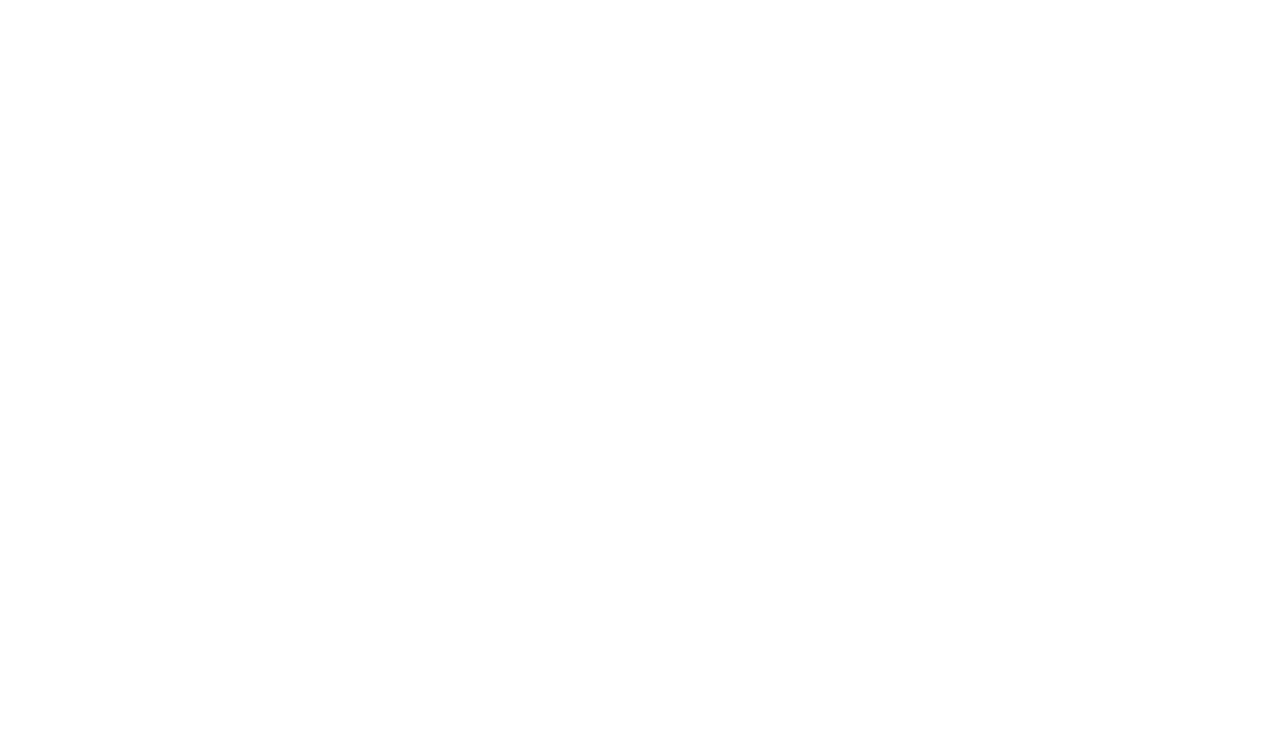
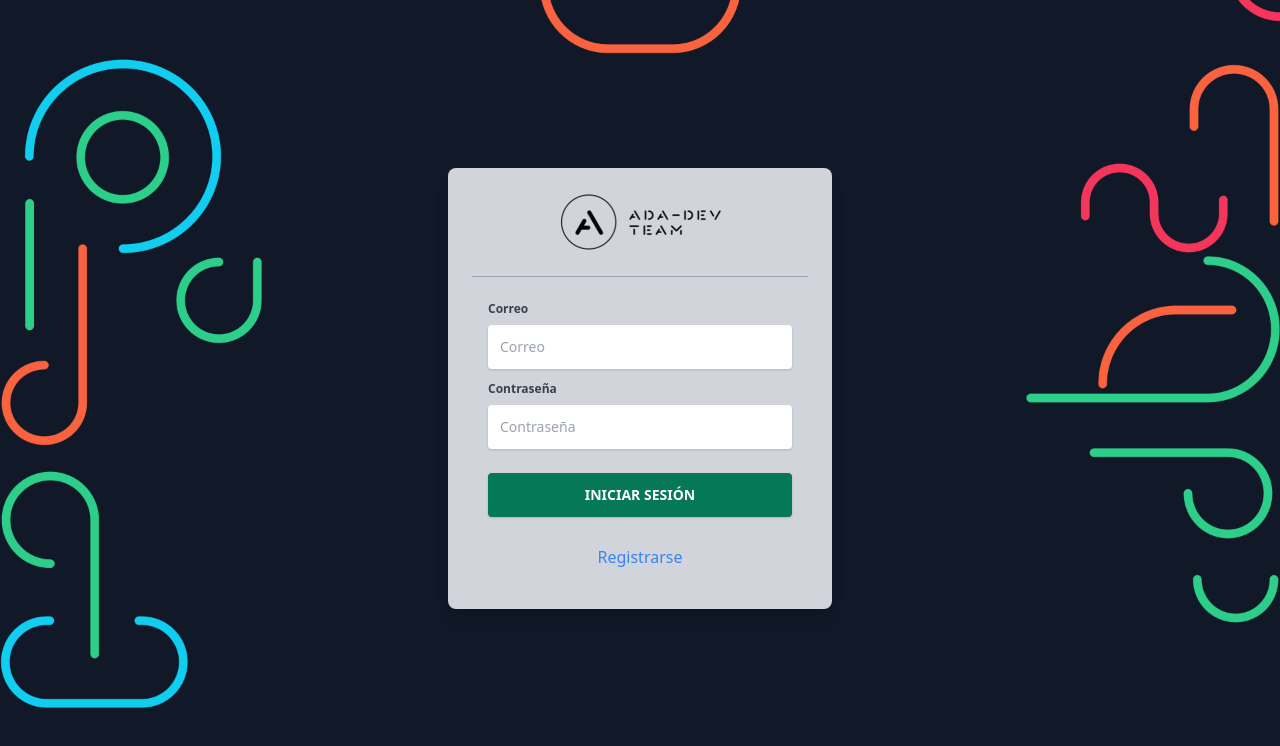
Before and after one commit to ksbcoder/repo-ada-dev, a React (Create React App) app: page /login in a window 1280 px wide. Before the commit this address had no page. Shown: the top 746 px of the page. Built offline with nearby package versions, Linux system fonts and the light colour scheme.

Commit message:
Propuesta de login

```diff
--- a/src/App.jsx
+++ b/src/App.jsx
@@ -13,7 +13,7 @@
 import ActualizarAvance from "pages/avances/ActualizarAvance";
 import Perfil from "pages/usuarios/Perfil";
 import GestionUsuarios from "pages/usuarios/GestionUsuarios";
-
+import Login from "pages/login/Login";
 
 // import PrivateRoute from 'components/PrivateRoute';
 
@@ -30,6 +30,7 @@
       <UserContext.Provider value={{ userData, setUserData }}>
         <BrowserRouter>
           <Routes>
+            <Route path="/login" element={<Login/>}/>
             <Route path="/" element={<PrivateLayout />}>
               <Route path="" element={<Index />} />
               <Route path="usuarios" element={<IndexUsuarios />} />
--- /dev/null
+++ b/src/pages/login/Login.jsx
@@ -0,0 +1,89 @@
+import React from 'react';
+import { Link } from "react-router-dom";
+import Logo from './img/Logito_completo.png';
+const Login = () => {
+    return (
+        <>
+            <main>
+                <section className="absolute w-full h-full">
+                    <div
+                        className="absolute top-0 w-full h-full bg-gray-900"
+                        style={{
+                            backgroundImage:
+                                "url(" + require("./img/Fondo.png").default + ")",
+                            backgroundSize: "100%",
+                            backgroundRepeat: "no-repeat"
+                        }}
+                    ></div>
+                    <div className="container mx-auto px-4 h-full">
+                        <div className="flex content-center items-center justify-center h-full">
+                            <div className="w-full lg:w-4/12 px-4">
+                                <div className="relative flex flex-col min-w-0 break-words w-full mb-6 shadow-lg rounded-lg bg-gray-300 border-0">
+                                    <div className="rounded-t mb-0 px-6 py-6">
+                                        <div class='flex items-center justify-center'>
+                                            <img src={Logo} alt="..." className="text-center" />
+                                        </div>
+                                        <hr className="mt-6 border-b-1 border-gray-400" />
+                                    </div>
+                                    <div className="flex-auto px-4 lg:px-10 py-10 pt-0">
+                                        <form>
+                                            <div className="relative w-full mb-3">
+                                                <label
+                                                    className="block text-gray-700 text-xs font-bold mb-2"
+                                                >
+                                                    Correo
+                                                </label>
+                                                <input
+                                                    type="email"
+                                                    className="border-0 px-3 py-3 placeholder-gray-400 text-gray-700 bg-white rounded text-sm shadow focus:outline-none focus:ring w-full"
+                                                    placeholder="Correo"
+                                                    style={{ transition: "all .15s ease" }}
+                                                />
+                                            </div>
+
+                                            <div className="relative w-full mb-3">
+                                                <label
+                                                    className="block text-gray-700 text-xs font-bold mb-2"
+                                                >
+                                                    Contraseña
+                                                </label>
+                                                <input
+                                                    type="password"
+                                                    className="border-0 px-3 py-3 placeholder-gray-400 text-gray-700 bg-white rounded text-sm shadow focus:outline-none focus:ring w-full"
+                                                    placeholder="Contraseña"
+                                                    style={{ transition: "all .15s ease" }}
+                                                />
+                                            </div>
+                                            <div className="text-center mt-6">
+                                                <Link
+                                                    className="bg-green-700 text-white hover:bg-green-600 text-sm font-bold uppercase px-6 py-3 rounded shadow hover:shadow-lg outline-none focus:outline-none mr-1 mb-1 w-full"
+                                                    type="button"
+                                                    style={{ transition: "all .15s ease" }}
+                                                    to="/"
+                                                >
+                                                    Iniciar sesión
+                                                </Link>
+                                            </div>
+                                        </form>
+                                        <div className="flex flex-wrap mt-6 items-center justify-center">
+                                            <div className="w-1/2 text-center">
+                                                <Link
+                                                    className="text-blue-500"
+                                                    to="/usuarios"
+                                                >
+                                                    <small className="text-base">Registrarse</small>
+                                                </Link>
+                                            </div>
+                                        </div>
+                                    </div>
+                                </div>
+                            </div>
+                        </div>
+                    </div>
+                </section>
+            </main>
+        </>
+    )
+};
+
+export default Login;
```
Also changed, not shown: src/pages/login/img/Fondo.png (added), src/pages/login/img/Logito_completo.png (added).
